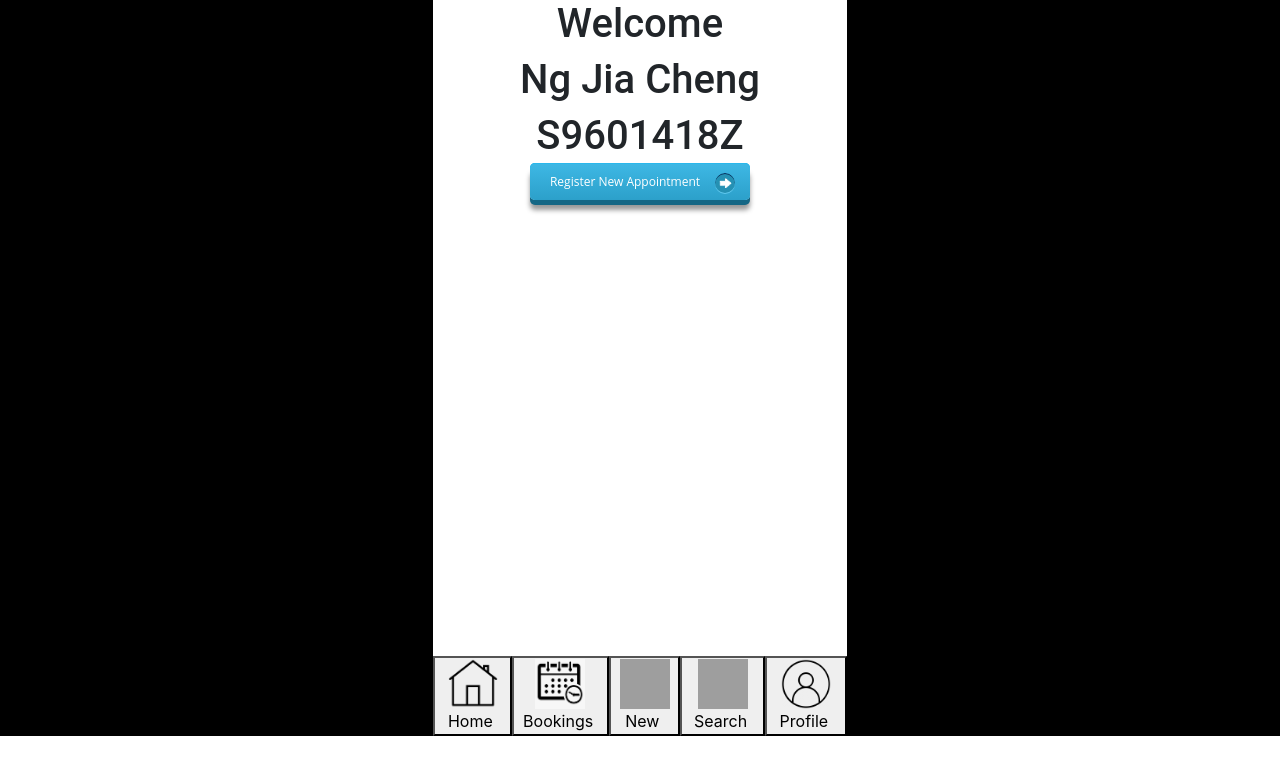
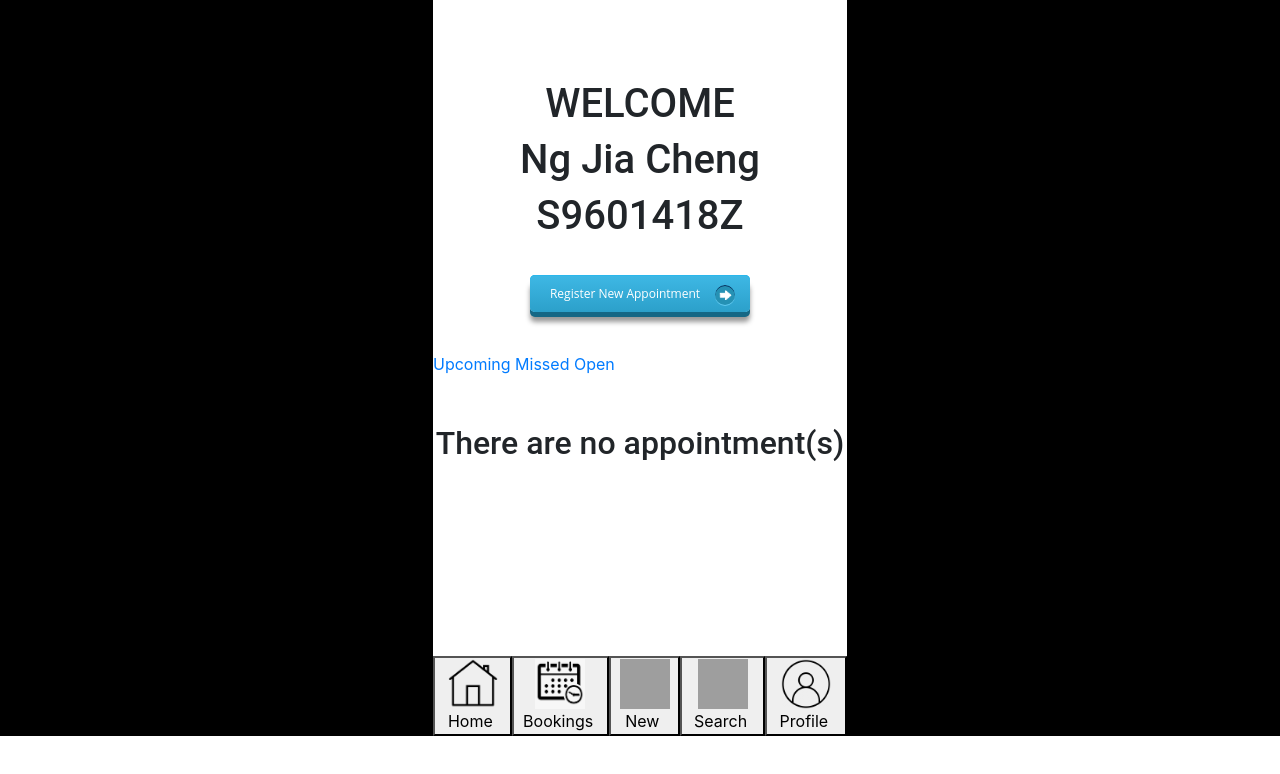
Before and after one commit to wj-tan/learn_react, a React (Create React App) app: page /Home in a window 1280 px wide. Shown: the top 774 px of the page. Built offline with nearby package versions, Linux system fonts and the light colour scheme; grey boxes are pictures that could not be loaded.

Commit message:
Update Home.js

```diff
--- a/src/components/Home.js
+++ b/src/components/Home.js
@@ -7,14 +7,40 @@ class Home extends Component {
     }
     render() {
         return ( <span>
-            <h1 id="header">Welcome</h1>
+            <p class="textwrap">
+            <pre class="tab"></pre>
+            <pre class="tab"></pre>
+            <pre class="tab"></pre>
+            <pre class="tab"></pre>
+            <pre class="tab"></pre>
+
+
+            <h1 id="header">WELCOME</h1>
+
             <h1 id="name">Ng Jia Cheng</h1>
             <h1 id="nric">S9601418Z</h1>
 
+            <pre class="tab"></pre>
+            </p>
+
+            <pre class="tab"></pre>
 
             <div id="container_buttons">
             <a href="NewAppointment" class="a_demo_four">Register New Appointment</a>
             </div>
+
+            <pre class="tab"></pre>
+            <pre class="tab"></pre>
+            <pre class="tab"></pre>
+
+            <p class="btnwrap">
+            <a class="button-one" title="Relevant Title" href="#">Upcoming</a><a class="button-two" title="Relevant Title" href="#"> Missed</a><a class="button-three" title="Relevant Title" href="#">  Open </a>
+            </p>
+
+            <pre class="tab"></pre>
+            <pre class="tab"></pre>
+
+            <h2 id="textbelow" >There are no appointment(s)</h2>
 
         </span>  );
     }
```
